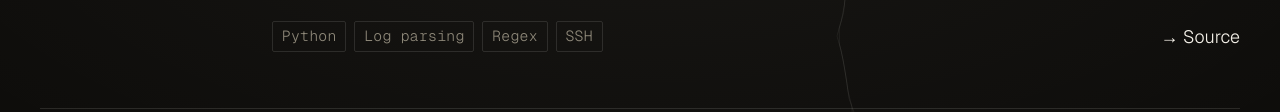
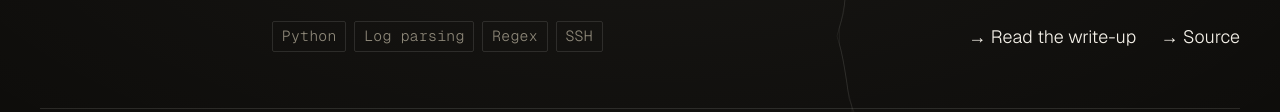
Before and after one commit to HappyCPPD/HappyCPPD.github.io, an Astro site: page / in a window 1280 px wide. Shown: the part 2429-2541 px from the top of the page. Built offline with nearby package versions, Linux system fonts and the light colour scheme; Astro itself is replaced by a stand-in of ours.

Commit message:
Update Oopsie post and project layout

```diff
--- a/src/components/ProjectRow.astro
+++ b/src/components/ProjectRow.astro
@@ -19,15 +19,17 @@ const { project } = Astro.props;
         {project.tags.map((t) => <li class="tag">{t}</li>)}
       </ul>
       <div class="row__links">
-        {project.links.map((l) => (
-          <a
-            class="link"
-            data-arrow
-            href={l.href}
-            target="_blank"
-            rel="noopener noreferrer"
-          >{l.label}</a>
-        ))}
+        {project.links.map((l) => {
+          const external = /^https?:\/\//.test(l.href);
+          return (
+            <a
+              class="link"
+              data-arrow
+              href={l.href}
+              {...(external ? { target: '_blank', rel: 'noopener noreferrer' } : {})}
+            >{l.label}</a>
+          );
+        })}
       </div>
     </div>
   </div>
--- a/src/data/projects.ts
+++ b/src/data/projects.ts
@@ -26,7 +26,10 @@ export const projects: Project[] = [
     detail:
       'It scans auth.log for "Failed password" lines, pulls the IPv4 address out of each one with a regex, and counts attempts per address so the noisiest sources sit at the top. Standard library only, split into small read, count, and report functions with clear handling for a missing or unreadable file. I built it because triaging auth logs is the kind of work a junior analyst actually does, and I wanted to do it by hand before reaching for a bigger tool.',
     tags: ['Python', 'Log parsing', 'Regex', 'SSH'],
-    links: [{ label: 'Source', href: 'https://github.com/HappyCPPD/AuthLogReader' }],
+    links: [
+      { label: 'Read the write-up', href: '/blog/ssh-failed-login-analyzer/' },
+      { label: 'Source', href: 'https://github.com/HappyCPPD/AuthLogReader' },
+    ],
     featured: true,
   },
   {
@@ -36,7 +39,10 @@ export const projects: Project[] = [
     detail:
       'You give it a subnet in CIDR notation. It pings every address to find live hosts, then opens short lived TCP connections to common ports like SSH, HTTP, HTTPS, SMB, and RDP on each host that answered, and prints a table of hosts and their open ports. It runs on a thread pool, so a full subnet finishes in seconds instead of minutes, and it stays on the Python standard library. Building it made me separate the two questions a scan really asks: is this host alive, and is something listening behind that port.',
     tags: ['Python', 'Networking', 'Port scanning', 'Threading'],
-    links: [{ label: 'Source', href: 'https://github.com/HappyCPPD/Subnet-Scanner' }],
+    links: [
+      { label: 'Read the write-up', href: '/blog/subnet-scanner/' },
+      { label: 'Source', href: 'https://github.com/HappyCPPD/Subnet-Scanner' },
+    ],
     featured: true,
   },
   {
@@ -46,7 +52,10 @@ export const projects: Project[] = [
     detail:
       'One machine runs the server, others join as clients by pointing at its local IP, and messages pass between them in real time. It was my first proper look at sockets and the client to server model, including the small frustrations of getting two machines to talk on the same network.',
     tags: ['Python', 'Sockets', 'Networking'],
-    links: [{ label: 'Source', href: 'https://github.com/HappyCPPD/python-chat-room' }],
+    links: [
+      { label: 'Read the write-up', href: '/blog/lan-chat-room/' },
+      { label: 'Source', href: 'https://github.com/HappyCPPD/python-chat-room' },
+    ],
     featured: true,
   },
 ];
```
Also changed, not shown: src/content/blog/oopsie-hackthebox.md (+10 -12 lines).
